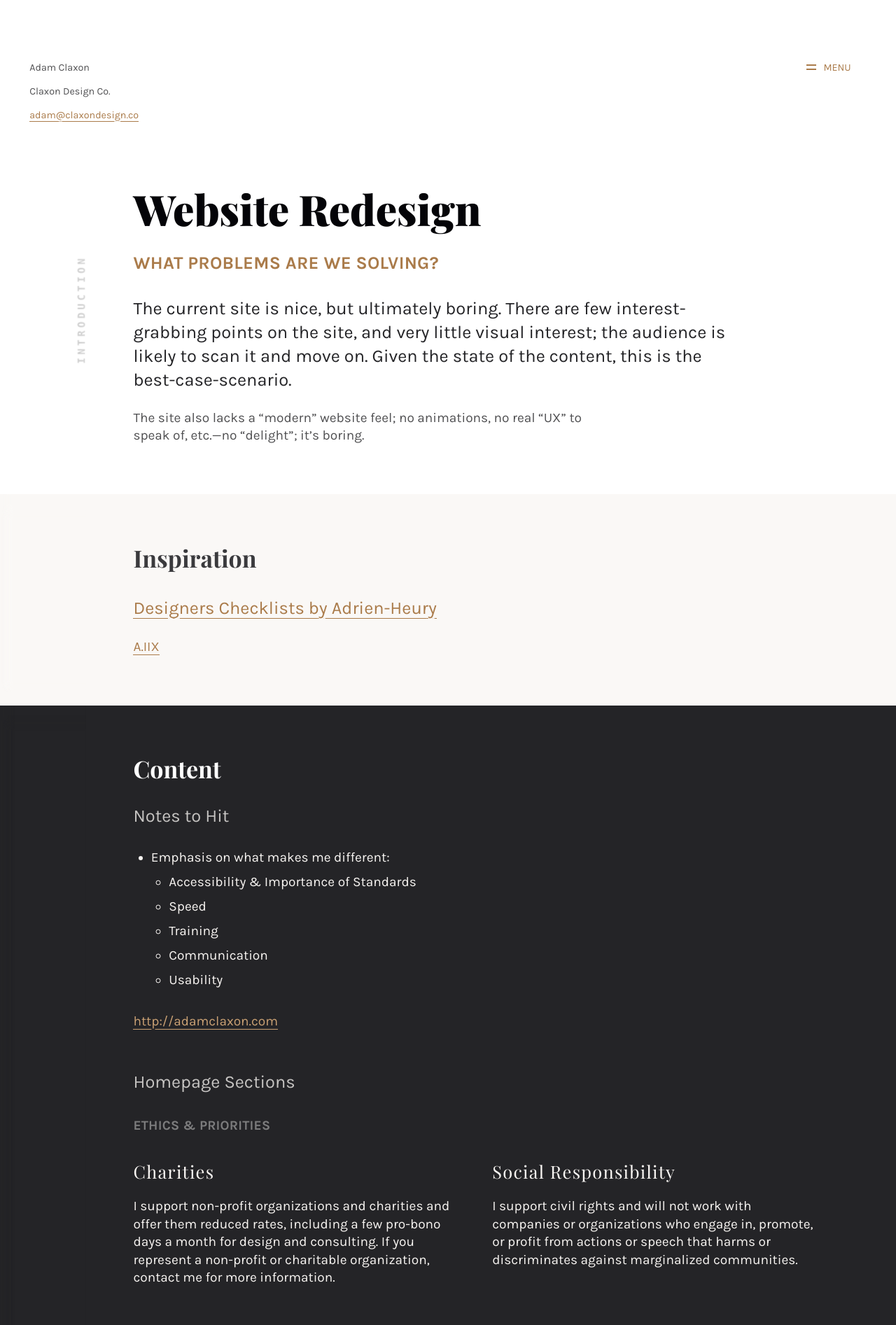
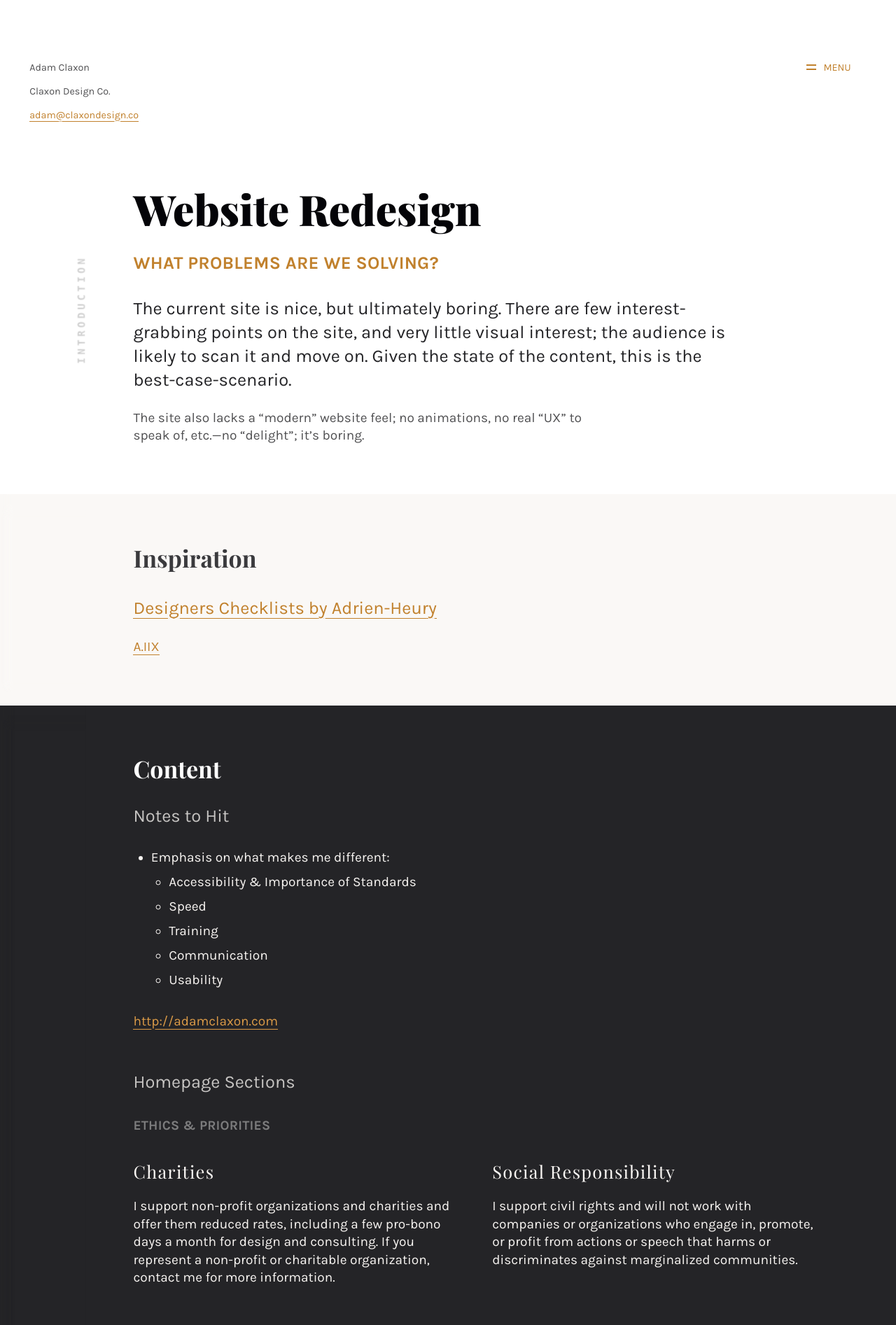
Before and after one commit to claxondesignco/claxondesignco.github.io, a Jekyll site: the page built from index.md, in a window 1280 px wide. Shown: the top 1893 px of the page at 70% size. Built offline with Jekyll 4.4.1, drawn with Linux system fonts in a browser that asks for light colours; comment, search, counter and statistics services are not loaded; some of the changed text lies outside the part shown.

Commit message:
New gold color

```diff
--- a/css/main.scss
+++ b/css/main.scss
@@ -81,7 +81,7 @@ h1 + h2 {
 	font-size: ms(1);
   line-height: ms(3);
 	letter-spacing: 0.01em;
-  color: $gold-s1;
+  color: $gold;
 	-webkit-font-smoothing: antialiased;
 	margin: 0 0 ms(1);
 }
@@ -143,7 +143,7 @@ a {
   -o-transition: color .2s ease-in-out;
   -ms-transition: color .2s ease-in-out;
   transition: color .2s ease-in-out;
-  color: $gold-s1;
+  color: $gold;
   text-decoration: none;
   border-bottom: 0.07em solid;
   text-shadow: 0 0.09em 0 $white-t4, 0 0.1em 0 $white-t4, 0.09em 0.12em 0 $white-t4, -0.09em 0.12em 0 $white-t4;
@@ -166,7 +166,7 @@ nav[role="navigation"] {
   button#toggle {
     background: none;
     border: 0;
-    color: $gold-s1;
+    color: $gold;
     -webkit-appearance: button;
     -webkit-user-select: none;
     cursor: pointer;
@@ -183,8 +183,8 @@ nav[role="navigation"] {
       content: "";
       width: 1em;
       display: inline-block;
-      border-top: 0.13rem solid $gold-s1;
-      border-bottom: 0.13rem solid $gold-s1;
+      border-top: 0.13rem solid $gold;
+      border-bottom: 0.13rem solid $gold;
       height: 0.3em;
       margin: 0 0.7em 0.1em 0;
     }
@@ -232,6 +232,10 @@ nav[role="navigation"] {
 	list-style: none;
 	margin: 0;
 	padding: 0;
+}
+
+#color-scheme +ul + h4 {
+  margin-top: ms(4)
 }
 
 #color-scheme + ul li {
@@ -378,7 +382,7 @@ section.has-background{
     box-shadow: none;
   }
   a {
-    color: $gold-s3;
+    color: $gold-s1;
     text-shadow: none;
 
     &:hover {
@@ -525,20 +529,20 @@ section.has-background{
   }
 }
 
-.pull-quote a {
-	text-shadow: none;
-	color: $gold-t2;
-	border: none;
-
-  &:hover {
-    color: $white-t4;
-  }
-}
-
 .pull-quote footer {
 	color: $gold-t1;
 	text-align: right;
 	font-size: ms(0);
+
+  cite a {
+    text-shadow: none;
+    color: $gold-t2;
+    border: none;
+
+    &:hover {
+      color: $white-t4;
+    }
+  }
 }
 
 code {
--- a/index.md
+++ b/index.md
@@ -134,7 +134,7 @@ The site also lacks a "modern" website feel; no animations, no real "UX" to spea
 ### Color Scheme
 
 - <div class="color-block-variations"><div class="color-block" style="background-color: #7c7c7d;">#7c7c7d</div><div class="color-block" style="background-color: #666668;">#666668</div><div class="color-block" style="background-color: #505052;">#505052</div><div class="color-block" style="background-color: #3a3a3d;">#3a3a3d</div></div><div class="color-block" style="background-color: #242427;">#242427</div>
-- <div class="color-block-variations"><div class="color-block light" style="background-color: #d8b895;">#d8b895</div><div class="color-block light" style="background-color: #d2ac83;">#d2ac83</div><div class="color-block light" style="background-color: #caa174;">#caa174</div><div class="color-block light" style="background-color: #c49464;">#c49464</div></div><div class="color-block" style="background-color: #be894e;">#be894e</div><div class="color-block-variations"><div class="color-block" style="background-color: #aa7b4a;">#aa7b4a</div><div class="color-block" style="background-color: #976e42;">#976e42</div><div class="color-block" style="background-color: #84603a;">#84603a</div><div class="color-block" style="background-color: #715232;">#715232</div></div>
+- <div class="color-block-variations"><div class="color-block light" style="background-color: #e2b170;">#e2b170</div><div class="color-block light" style="background-color: #dea55b;">#dea55b</div><div class="color-block light" style="background-color: #da9a47;">#da9a47</div><div class="color-block light" style="background-color: #d68f32;">#d68f32</div></div><div class="color-block" style="background-color: #c1812d;">#c1812d</div><div class="color-block-variations"><div class="color-block" style="background-color: #ab7228;">#ab7228</div><div class="color-block" style="background-color: #966423;">#966423</div><div class="color-block" style="background-color: #80561e;">#80561e</div><div class="color-block" style="background-color: #6b4819;">#6b4819</div></div>
 - <div class="color-block-variations"><div class="color-block light" style="background-color: #ffffff;">#ffffff</div><div class="color-block light" style="background-color: #fefdfc;">#fefdfc</div><div class="color-block light" style="background-color: #fdfcfb;">#fdfcfb</div><div class="color-block light" style="background-color: #faf8f6;">#faf8f6</div></div><div class="color-block light" style="background-color: #f8f5f2;">#f8f5f2</div><div class="color-block-variations"><div class="color-block light" style="background-color: #dfddda;">#dfddda</div><div class="color-block light" style="background-color: #c6c4c2;">#c6c4c2</div><div class="color-block" style="background-color: #aeaca9;">#aeaca9</div><div class="color-block" style="background-color: #959391;">#959391</div></div>
 - <div class="color-block-variations"><div class="color-block light" style="background-color: #E69497;">#E69497</div><div class="color-block light" style="background-color: #E28286;">#E28286</div><div class="color-block light" style="background-color: #DE7075;">#DE7075</div><div class="color-block light" style="background-color: #da5e64;">#da5e64</div></div><div class="color-block" style="background-color: #d44d56;">#d44d56</div><div class="color-block-variations"><div class="color-block" style="background-color: #C1444B;">#C1444B</div><div class="color-block" style="background-color: #AC3C43;">#AC3C43</div><div class="color-block" style="background-color: #97343B;">#97343B</div><div class="color-block" style="background-color: #822C33;">#822C33</div></div>
 
```
Also changed, not shown: _sass/_variables.sass (+9 -9 lines).
